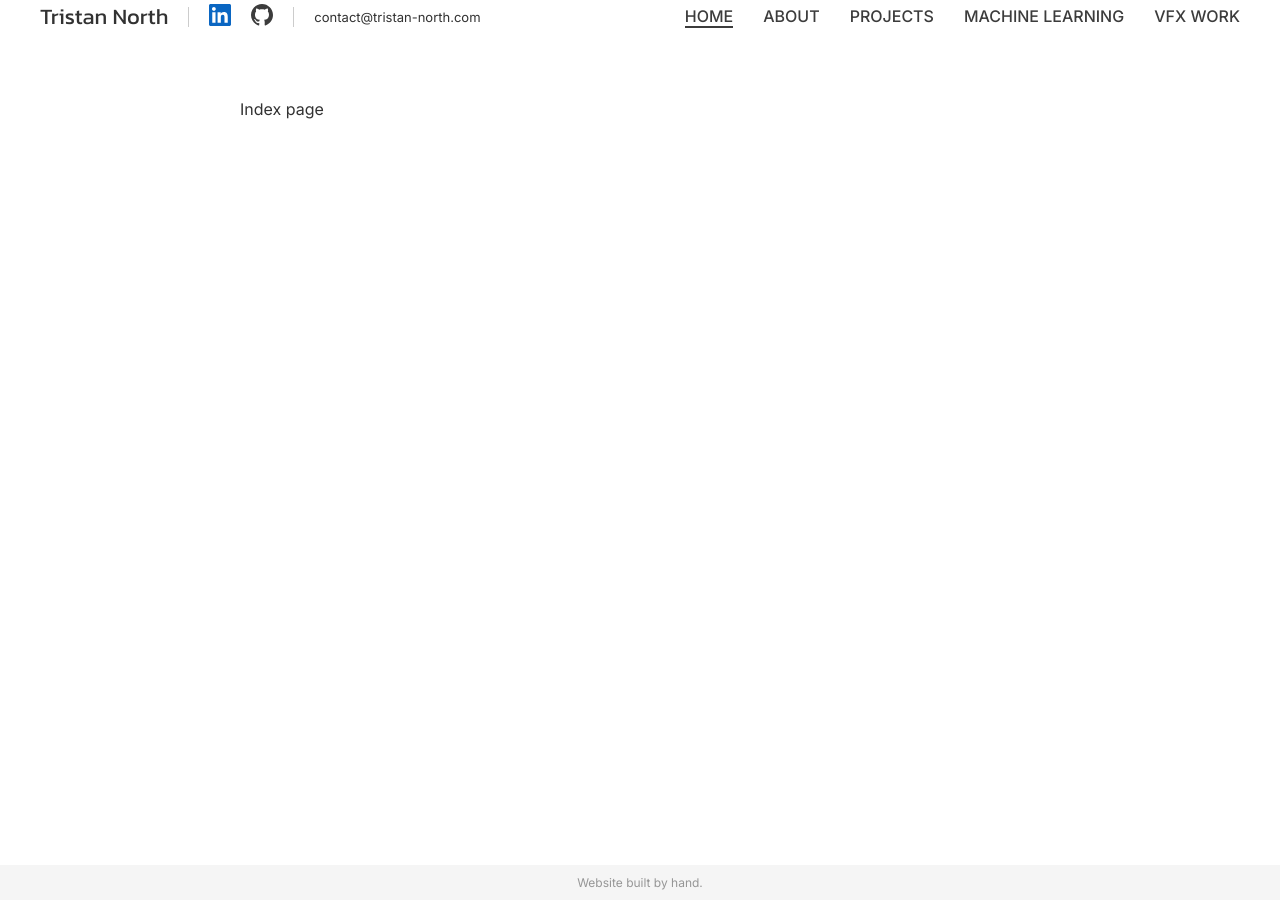
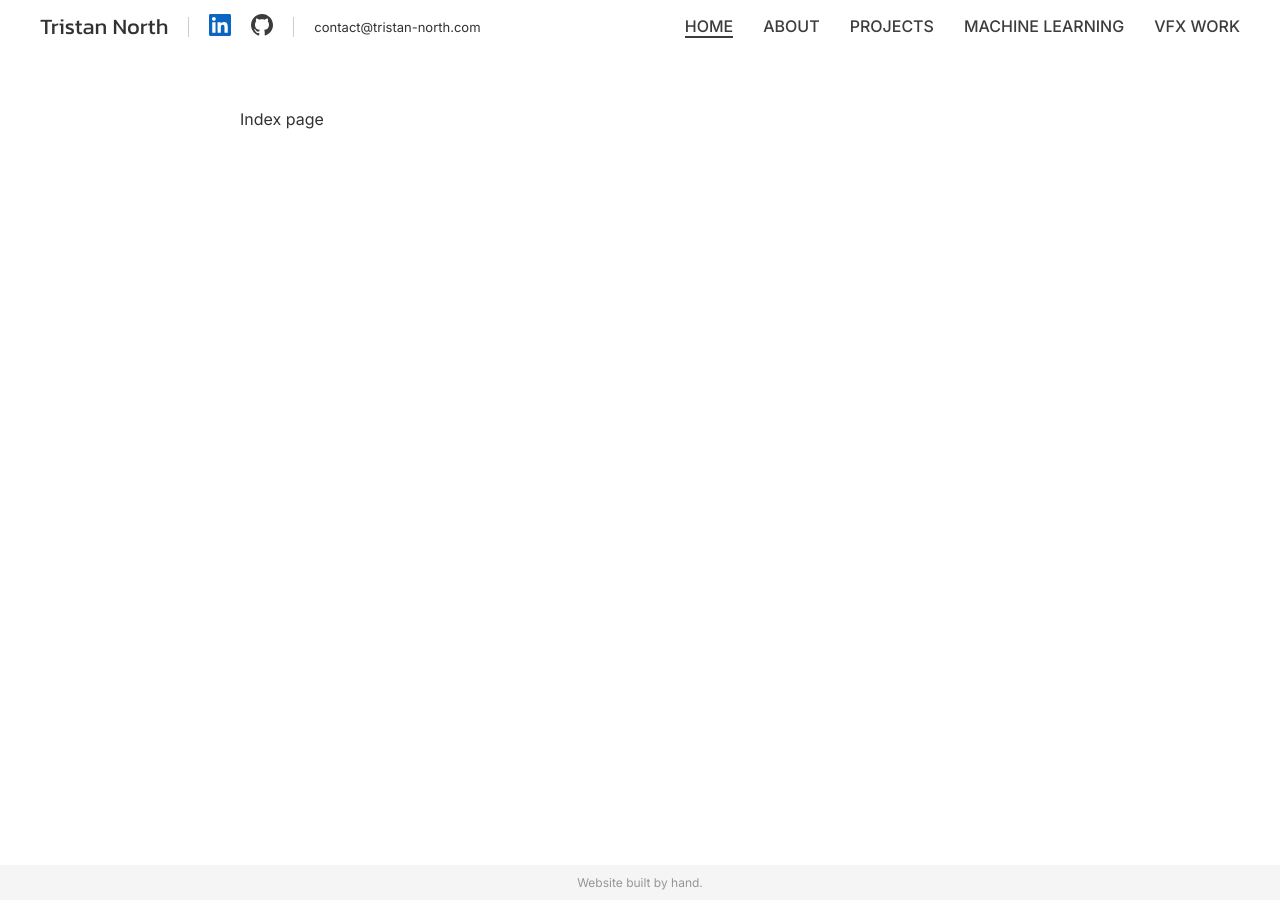
Before and after one commit to tristan-north/tristan-north.github.io, a Jekyll site: the page built from index.md, in a window 1280 px wide. Built offline with Jekyll 4.4.1, drawn with Linux system fonts in a browser that asks for light colours.

Commit message:
Added footer.

```diff
--- a/assets/style.css
+++ b/assets/style.css
@@ -10,6 +10,7 @@
 html, body {
     height: 100%;
     margin: 0;
+    padding: 0;
 }
 
 body {
@@ -22,7 +23,6 @@
 .page-content {
     width: 800px;
     margin: 0 auto;
-
     flex: 1 0 auto; /* Prevent Chrome, Opera, and Safari from letting these items shrink to smaller than their content's default minimum size. */
     padding: 20px;
 }
@@ -34,6 +34,7 @@
     align-items: center; /* Aligns children vertically in the center */
     width: 1200px;
     margin: auto;
+    margin-top: 10px;
 }
 
 .topbar-left {
@@ -103,10 +104,15 @@
  }
 
 footer {
+    position: fixed;
     flex-shrink: 0;
+    left: 50%;
+    bottom: 0;
+    transform: translateX(-50%);
     padding: 10px;
     text-align: center;
     font-size: 12px;
     color: rgb(150, 150, 150);
     background-color: rgb(245, 245, 245);
+    width: 100%;
 }
```
